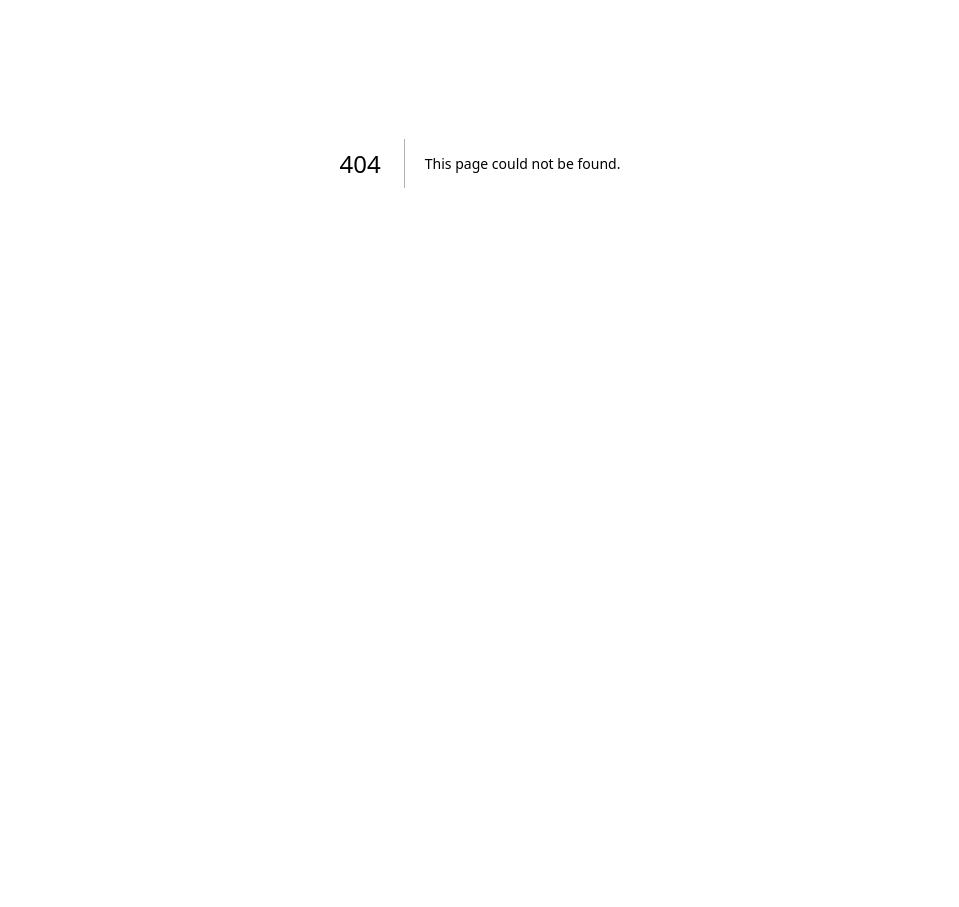
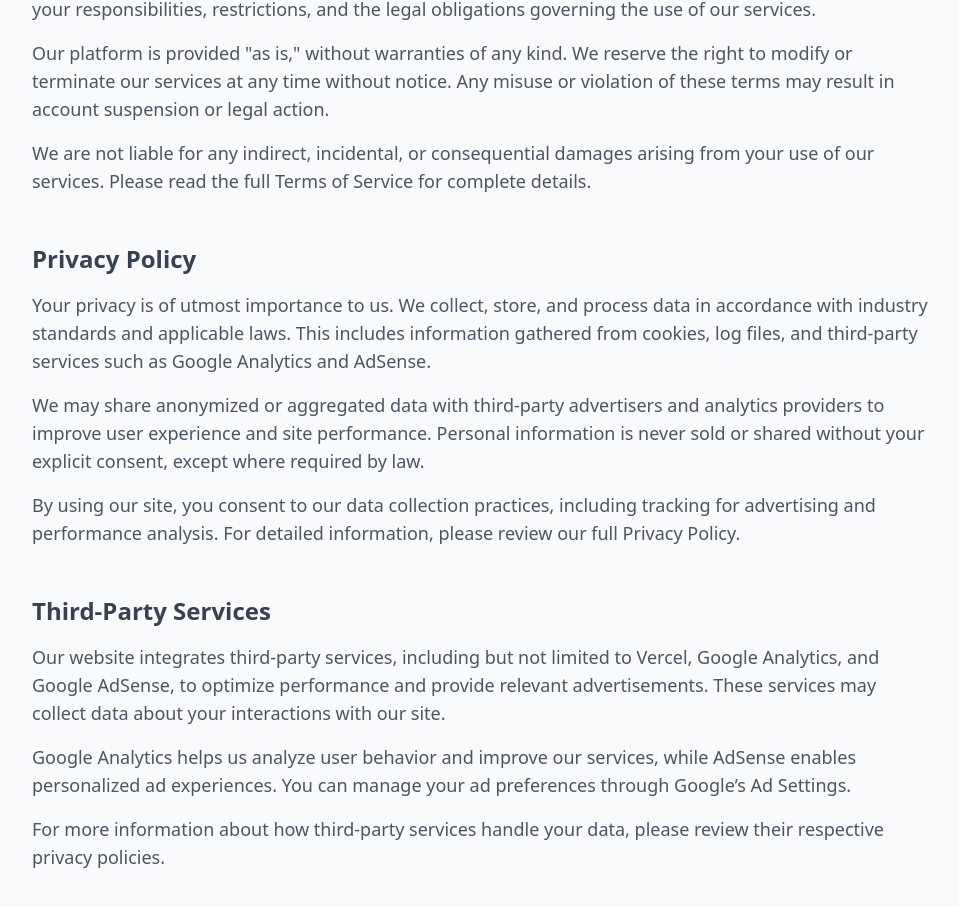
Before and after one commit to ezzcodeezzlife/randomnamesgenerator.net, a Next.js app: page /legal in a window 1280 px wide. Before the commit this address had no page. Shown: the part 237-1144 px from the top of the page, without its empty margins (160-1119 px from the left). Before the commit the page ends 800 px from the top, so only its background shows below. Built offline with nearby package versions, Linux system fonts and the light colour scheme.

Commit message:
add legal

```diff
--- /dev/null
+++ b/app/legal/page.jsx
@@ -0,0 +1,64 @@
+import { metadata } from "next";
+
+
+
+export default function Legal() {
+  return (
+    <main className="min-h-screen bg-gray-50 py-12 px-4 sm:px-6 lg:px-8">
+      <div className="max-w-4xl mx-auto">
+        <h1 className="text-4xl sm:text-5xl font-extrabold text-center mb-8 text-gray-800">
+          Legal Information
+        </h1>
+        <section className="mb-12">
+          <h2 className="text-2xl font-bold text-gray-700 mb-4">Terms of Service</h2>
+          <p className="text-gray-600 text-lg mb-4">
+          appsplosion.help@gmail.com <br></br>By accessing and using our website, you agree to comply with our Terms of Service. These terms outline your
+            responsibilities, restrictions, and the legal obligations governing the use of our services.
+          </p>
+          <p className="text-gray-600 text-lg mb-4">
+            Our platform is provided "as is," without warranties of any kind. We reserve the right to modify or terminate
+            our services at any time without notice. Any misuse or violation of these terms may result in account suspension
+            or legal action.
+          </p>
+          <p className="text-gray-600 text-lg">
+            We are not liable for any indirect, incidental, or consequential damages arising from your use of our services.
+            Please read the full Terms of Service for complete details.
+          </p>
+        </section>
+        <section className="mb-12">
+          <h2 className="text-2xl font-bold text-gray-700 mb-4">Privacy Policy</h2>
+          <p className="text-gray-600 text-lg mb-4">
+            Your privacy is of utmost importance to us. We collect, store, and process data in accordance with industry
+            standards and applicable laws. This includes information gathered from cookies, log files, and third-party services
+            such as Google Analytics and AdSense.
+          </p>
+          <p className="text-gray-600 text-lg mb-4">
+            We may share anonymized or aggregated data with third-party advertisers and analytics providers to improve user
+            experience and site performance. Personal information is never sold or shared without your explicit consent,
+            except where required by law.
+          </p>
+          <p className="text-gray-600 text-lg">
+            By using our site, you consent to our data collection practices, including tracking for advertising and
+            performance analysis. For detailed information, please review our full Privacy Policy.
+          </p>
+        </section>
+        <section className="mb-12">
+          <h2 className="text-2xl font-bold text-gray-700 mb-4">Third-Party Services</h2>
+          <p className="text-gray-600 text-lg mb-4">
+            Our website integrates third-party services, including but not limited to Vercel, Google Analytics, and Google AdSense,
+            to optimize performance and provide relevant advertisements. These services may collect data about your interactions
+            with our site.
+          </p>
+          <p className="text-gray-600 text-lg mb-4">
+            Google Analytics helps us analyze user behavior and improve our services, while AdSense enables personalized ad
+            experiences. You can manage your ad preferences through Google’s Ad Settings.
+          </p>
+          <p className="text-gray-600 text-lg">
+            For more information about how third-party services handle your data, please review their respective privacy
+            policies.
+          </p>
+        </section>
+      </div>
+    </main>
+  );
+}
--- a/app/page.jsx
+++ b/app/page.jsx
@@ -1,17 +1,14 @@
-import NameGenerator from "@/components/NameGenerator"
-import Features from "@/components/Features"
-import SEOContent from "@/components/SEOContent"
-import { Toaster } from "react-hot-toast"
-
-
+import NameGenerator from "@/components/NameGenerator";
+import Features from "@/components/Features";
+import SEOContent from "@/components/SEOContent";
+import { Toaster } from "react-hot-toast";
+import Link from "next/link";
 
 export default function Home() {
   return (
-    (<main
-      className="min-h-screen bg-gradient-to-b from-gray-50 to-gray-100 py-12 px-4 sm:px-6 lg:px-8">
+    <main className="min-h-screen bg-gradient-to-b from-gray-50 to-gray-100 py-12 px-4 sm:px-6 lg:px-8">
       <div className="max-w-4xl mx-auto">
-        <h1
-          className="text-4xl sm:text-5xl font-extrabold text-center mb-12 text-transparent bg-clip-text bg-gradient-to-r from-blue-600 to-purple-600">
+        <h1 className="text-4xl sm:text-5xl font-extrabold text-center mb-12 text-transparent bg-clip-text bg-gradient-to-r from-blue-600 to-purple-600">
           Random Name Generator
         </h1>
         <NameGenerator />
@@ -19,6 +16,16 @@ export default function Home() {
         <SEOContent />
       </div>
       <Toaster position="bottom-center" />
-    </main>)
+
+      {/* Footer Section */}
+      <footer className="mt-12 py-6 border-t border-gray-300 text-center text-gray-600">
+        <nav className="flex justify-center space-x-6">
+          <Link href="/" className="hover:text-blue-600">Home</Link>
+          <Link href="/legal" className="hover:text-blue-600">Legal</Link>
+          <Link href="/random-name-generator" className="hover:text-blue-600">Random Name Generator</Link>
+          <Link href="/sitemap.xml" className="hover:text-blue-600">Sitemap</Link>
+        </nav>
+      </footer>
+    </main>
   );
 }
```
